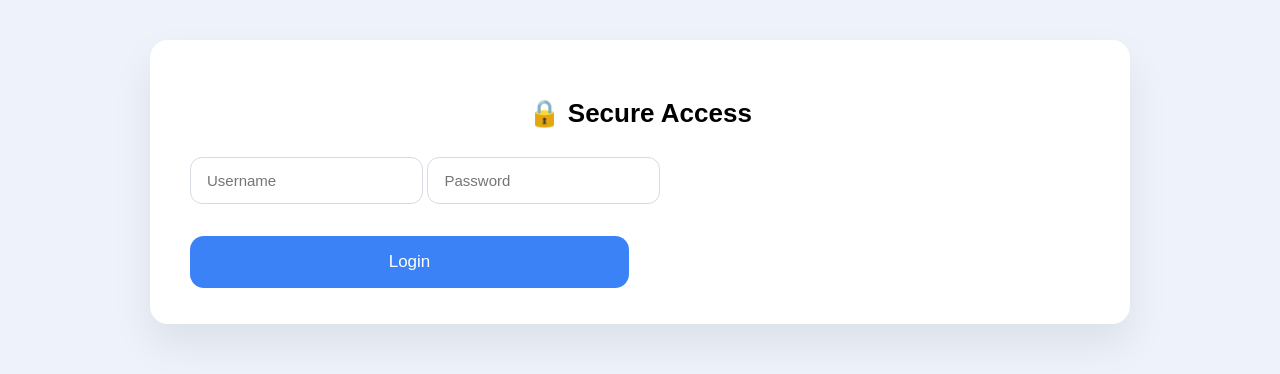
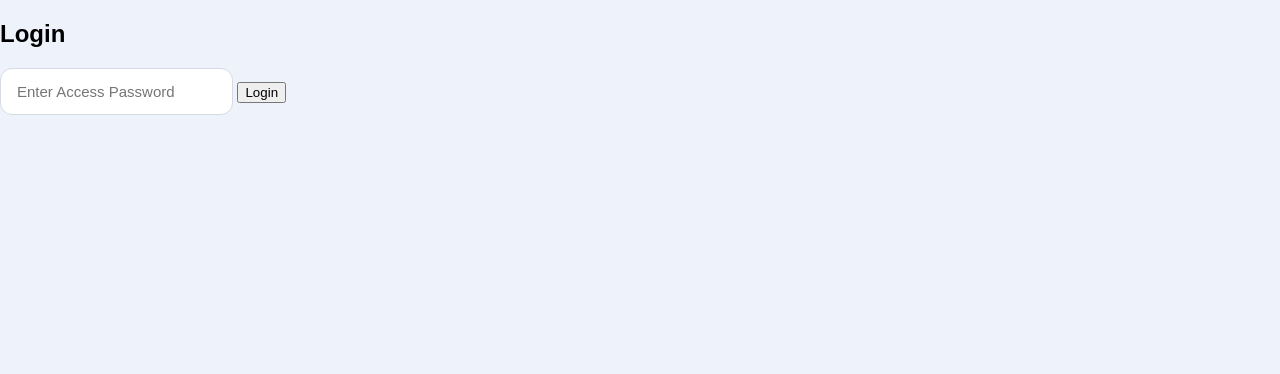
Before and after one commit to infobesttoolsmail882/manikant-lodhi-ne, a website: page public/login.html in a window 1280 px wide. Drawn offline with Linux system fonts and the light colour scheme.

Commit message:
Update login.html

```diff
--- a/public/login.html
+++ b/public/login.html
@@ -1,21 +1,25 @@
 <!DOCTYPE html>
 <html>
 <head>
-  <title>Secure Access</title>
-  <link rel="stylesheet" href="style.css">
+  <title>Login</title>
+  <link rel="stylesheet" href="style.css" />
 </head>
 <body>
-  <div class="page">
-    <div class="card">
-      <h2 class="title">🔒 Secure Access</h2>
-      <form action="/login" method="POST">
-        <input type="text" name="username" placeholder="Username" required>
-        <input type="password" name="password" placeholder="Password" required>
-        <div class="btn-row">
-          <button type="submit">Login</button>
-        </div>
-      </form>
-    </div>
+  <div class="container small">
+    <h2>Login</h2>
+    <input type="password" id="pass" placeholder="Enter Access Password">
+    <button onclick="login()">Login</button>
+    <p id="msg"></p>
   </div>
+
+  <script>
+    function login() {
+      if (document.getElementById("pass").value === "admin123") {
+        window.location = "launcher.html";
+      } else {
+        document.getElementById("msg").innerText = "Wrong password";
+      }
+    }
+  </script>
 </body>
 </html>
```
